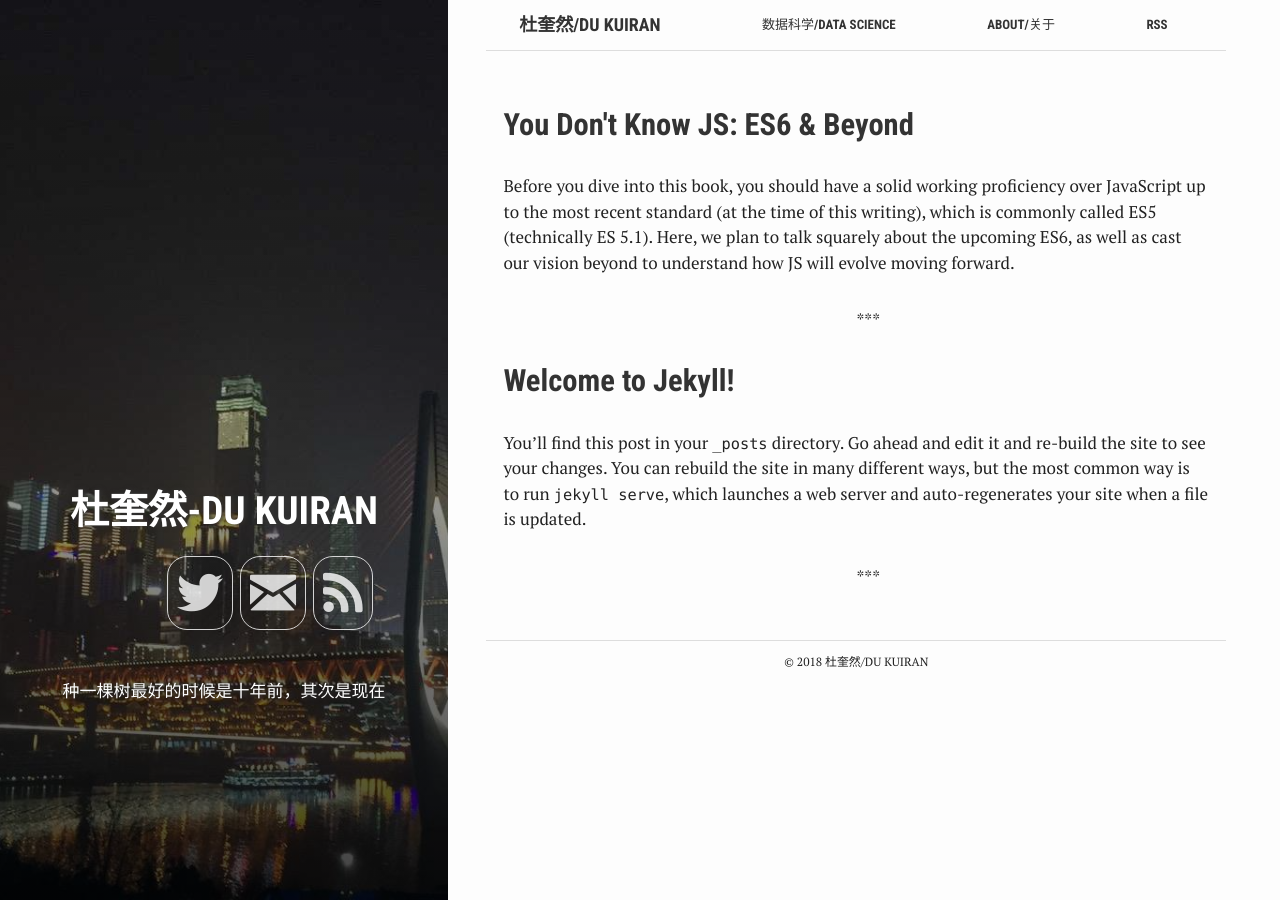
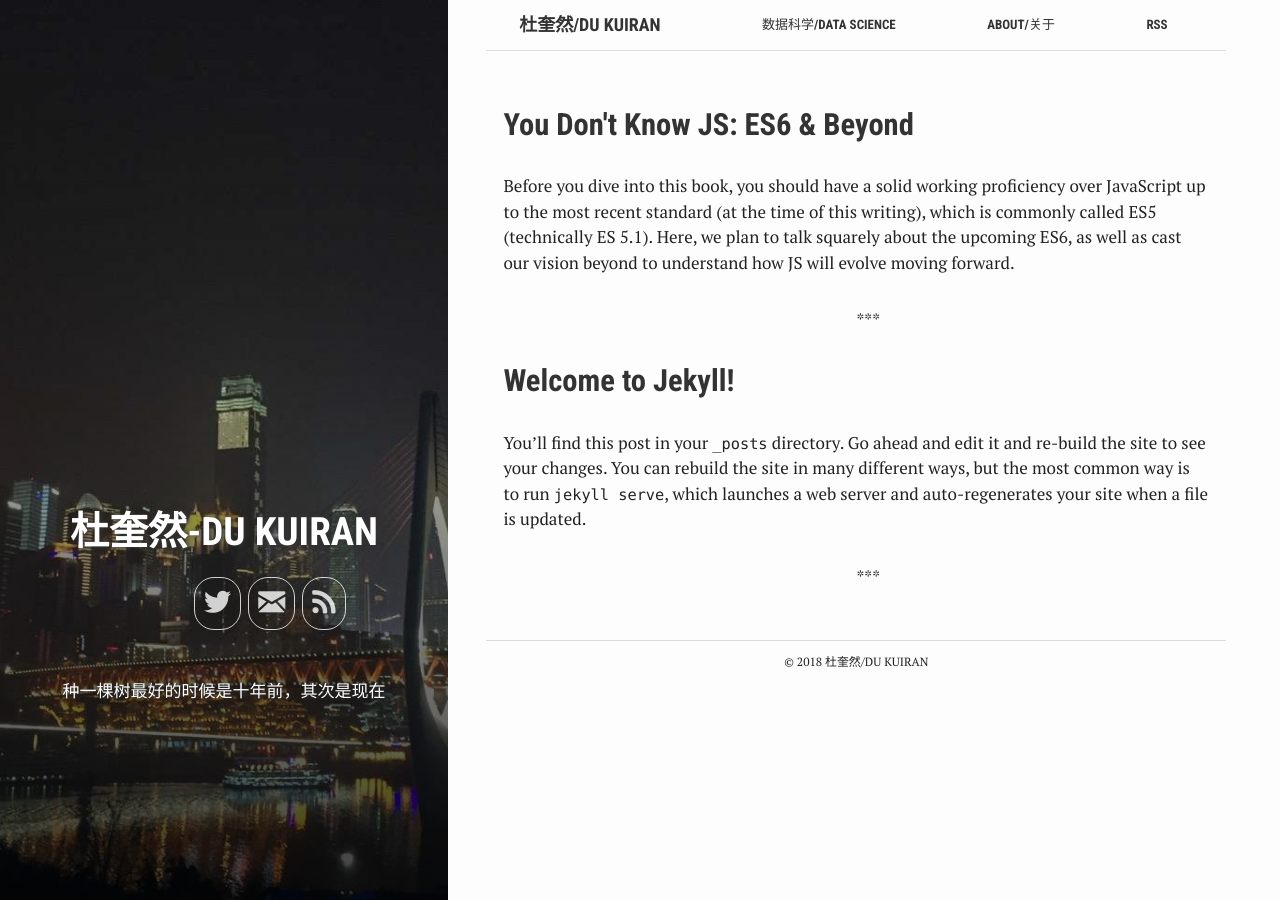
Before and after one commit to dukuiran/dukuiran.github.io, a Jekyll site: the page built from index.html, in a window 1280 px wide. Built offline with Jekyll 4.4.1, drawn with Linux system fonts in a browser that asks for light colours.

Commit message:
Update uno.scss

```diff
--- a/assets/_sass/uno.scss
+++ b/assets/_sass/uno.scss
@@ -987,7 +987,7 @@
 			display: none; }
 		.navigation--social a .icon {
 			display: block;
-			font-size: 1.7em; }
+			font-size: 1em; }   //1.7em
 
 i {
 	font-family: 'entypo';
```
